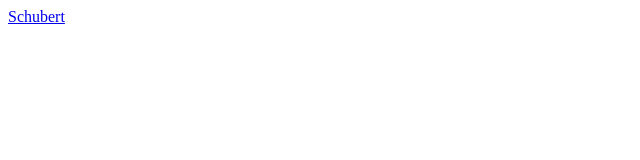
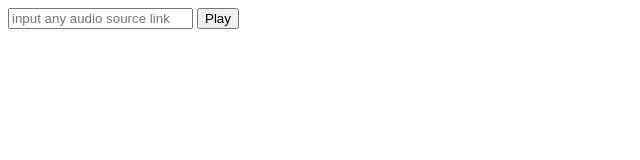
Before and after one commit to TemirkhanN/audio-player, a plain HTML site: page index.html in a window 1280 px wide. Shown: the whole page, without its empty margins (0-640 px from the left). Drawn offline with Linux system fonts and the light colour scheme.

Commit message:
Update index.html
Changed hardcoded link to sound source

```diff
--- a/index.html
+++ b/index.html
@@ -7,7 +7,8 @@
 <script>
     var greetingsAudioplayer;
 
-    function letsDance(audioLink) {
+    function playSound() {
+        var audioLink = document.getElementById("audio-source-link").value;
         if(audioLink.length < 10){
             console.log('error');
             return;
@@ -22,7 +23,9 @@
 </script>
 <body>
 
-<a class="playback" onclick='letsDance("https://cs1-35v4.vk-cdn.net/p19/ac163fb025a7ee.mp3")' href="#">Schubert</a>
+<input type="text" id="audio-source-link" placeholder="input any audio source link">
+
+<button class="playback" onclick='playSound()' href="#">Play</button>
 
 </body>
 </html>
```
